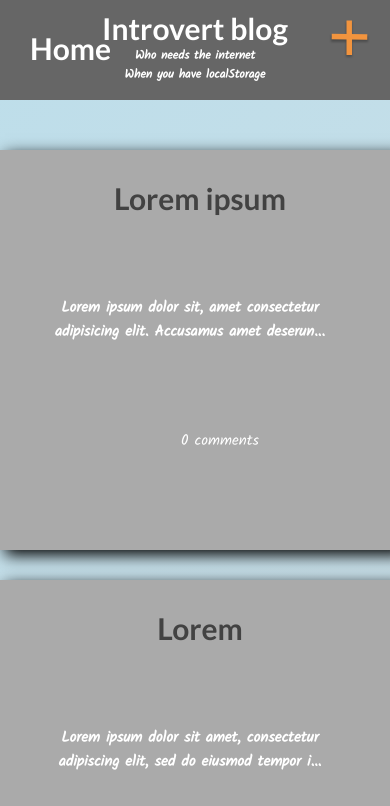
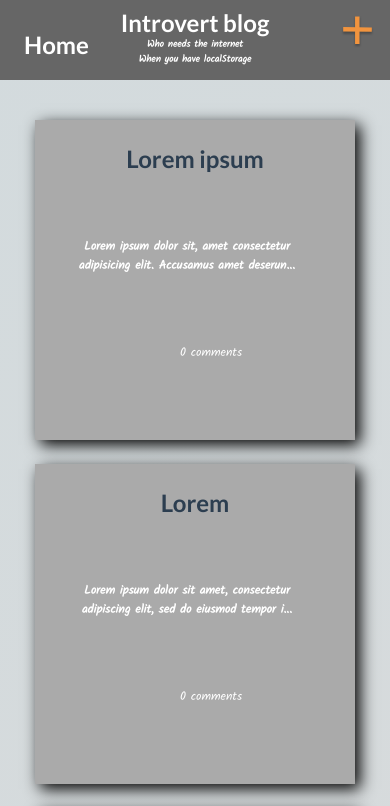
Before and after one commit to bas132828/local_blog, a Vue app: page / in a window 390 px wide. Shown: the top 806 px of the page. Built offline with nearby package versions, Linux system fonts and the light colour scheme.

Commit message:
responsiveness provided (media queries+flex direction different  options)+ full card router link response fixed

```diff
--- a/src/App.vue
+++ b/src/App.vue
@@ -90,9 +90,9 @@ body {
   background: linear-gradient(
     -45deg,
     #e7e4e49c,
-    #bdb5b573,
-    #7cc5e091,
-    #e9eba785
+    #b1aeae73,
+    #adbfc591,
+    #babb9f85
   );
   background-size: 400% 400%;
   animation: gradient 20s ease infinite;
@@ -109,4 +109,18 @@ body {
     background-position: 0% 50%;
   }
 }
+
+@media (max-width: 600px) {
+  html {
+    font-size: 56%;
+  }
+  .blog-main {
+    flex-direction: column;
+  }
+}
+@media (max-width: 500px) {
+  html {
+    font-size: 50%;
+  }
+}
 </style>
--- a/src/components/Blog.vue
+++ b/src/components/Blog.vue
@@ -149,25 +149,15 @@ export default {
 </script>
 
 <style lang="scss">
-.flex-item {
-  margin: 6rem 3rem 3rem;
-  width: 50%;
-  overflow-y: auto;
-  overflow-x: hidden;
-  -ms-overflow-style: none;
-  scrollbar-width: none;
-
-  &::-webkit-scrollbar {
-    display: none;
-  }
-}
 .blog-main {
   position: absolute;
   display: flex;
-  justify-content: space-evenly;
+  justify-content: space-between;
   background-color: #a0a0a0;
-  width: 80%;
+  width: 90%;
+  min-width: 15rem;
   height: 80vh;
+  min-height: 50rem;
   left: 50%;
   top: 11rem;
   transform: translate(-50%);
@@ -186,9 +176,27 @@ export default {
     right: 0;
   }
 }
+.flex-item {
+  margin: 6rem 3rem 3rem;
+  overflow-y: auto;
+  overflow-x: hidden;
+  -ms-overflow-style: none;
+  scrollbar-width: none;
+
+  &::-webkit-scrollbar {
+    display: none;
+  }
+}
+
 .comments-container {
   padding-top: 4rem;
-
+  width: 90%;
+  p {
+    display: inline-block;
+    width: 100%;
+    height: auto;
+    padding: 0.5rem;
+  }
   .comment {
     width: 95%;
     background-color: #fff;
@@ -205,10 +213,7 @@ export default {
     .name {
       position: relative;
     }
-    p {
-      display: inline-block;
-      width: 100%;
-    }
+
     .btn-comment-delete {
       appearance: none;
       background-color: transparent;
@@ -230,6 +235,13 @@ export default {
   position: relative;
   display: inline-block;
   color: #fff;
+  width: 90%;
+  p {
+    display: inline-block;
+    width: 100%;
+    height: auto;
+    padding: 0.5rem;
+  }
 }
 
 .comment-form {
@@ -239,12 +251,17 @@ export default {
   min-height: 25rem;
   width: 60vw;
   min-width: 25rem;
+  top: 0;
+  left: 50%;
+  transform: translate(-50%);
   background-color: #ccc;
   justify-content: space-around;
   align-items: center;
   flex-direction: column;
   margin-top: 5rem;
-  z-index: 5;
+  z-index: 7;
+  box-shadow: 2px 2px 5px rgb(83, 83, 83);
+
   button {
     width: 12rem;
   }
--- a/src/components/Card.vue
+++ b/src/components/Card.vue
@@ -1,9 +1,8 @@
 <template>
   <div class="cards-container">
     <div v-for="post in posts" :key="post.id" class="card">
-      <router-link class="router_link" v-bind:to="'/' + post.id">
-        <h1>{{ post.title }}</h1>
-      </router-link>
+      <router-link class="router_link" v-bind:to="'/' + post.id"> </router-link>
+      <h1>{{ post.title }}</h1>
       <h4>
         {{ post.brief || post.message | snippet }}
       </h4>
@@ -20,6 +19,7 @@ export default {
   data() {
     return {};
   },
+  methods: {},
   computed: {
     posts() {
       return this.$store.state.posts;
@@ -29,6 +29,13 @@ export default {
 </script>
 
 <style lang="scss">
+.router_link {
+  position: absolute;
+  left: 0;
+  top: 0;
+  width: 100%;
+  height: 100%;
+}
 .cards-container {
   display: grid;
   margin: 5rem 0 15rem 0;
@@ -44,6 +51,7 @@ export default {
 }
 .card {
   display: inline-block;
+  position: relative;
   height: 40rem;
   width: 100%;
   background-color: #aaaaaa;
--- a/src/components/Edit.vue
+++ b/src/components/Edit.vue
@@ -7,6 +7,7 @@
         class="title"
         placeholder="Your new title"
         v-model="titleMessageEdited"
+        maxlength="25"
         required
       />
       <input
--- a/src/components/InputForm.vue
+++ b/src/components/InputForm.vue
@@ -7,6 +7,7 @@
         class="title"
         placeholder="Your title"
         v-model="titleMessage"
+        maxlength="25"
         required
       />
       <input
```
